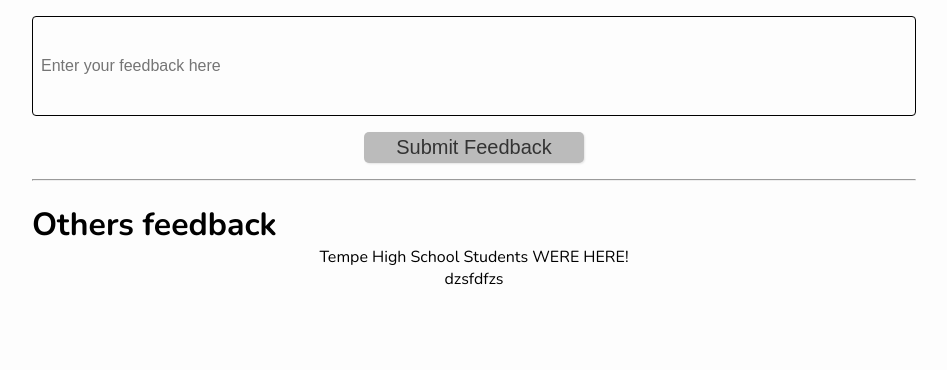
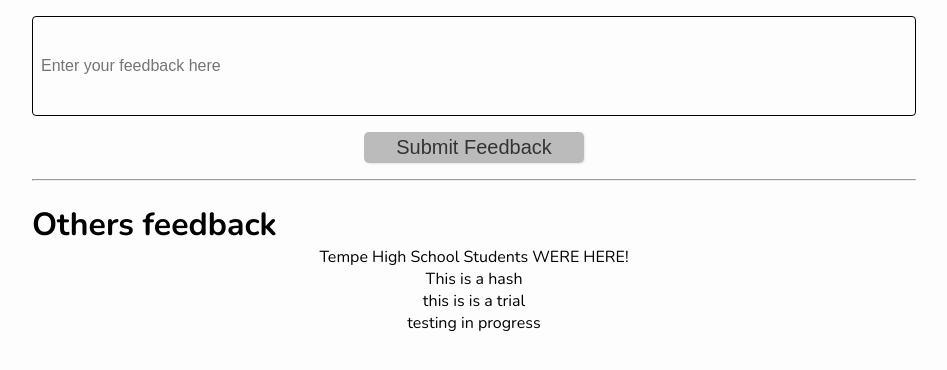
Before and after one commit to aadiwaterbottle/The-Unsecure-PWA-Assessment, a Flask app: template The_Unsecure_PWA-main/templates/success.html in a window 1280 px wide. Shown: the part 317-687 px from the top of the page, without its empty margins (166-1113 px from the left). Run offline with Flask 3, Linux system fonts and the light colour scheme; the template is opened without the code that fills it, so the values that code supplies are empty; some libraries are stand-ins or nearby versions.

Commit message:
Update success_feedback.html with new content
Added trial and testing paragraphs to success feedback.

```diff
--- a/The_Unsecure_PWA-main/templates/partials/success_feedback.html
+++ b/The_Unsecure_PWA-main/templates/partials/success_feedback.html
@@ -2,5 +2,11 @@
 Tempe High School Students WERE HERE!
 </p>
 <p>
-dzsfdfzs
+This is a hash
 </p>
+<p>
+this is is a trial
+</p>
+<p>
+testing in progress
+</p>
```
